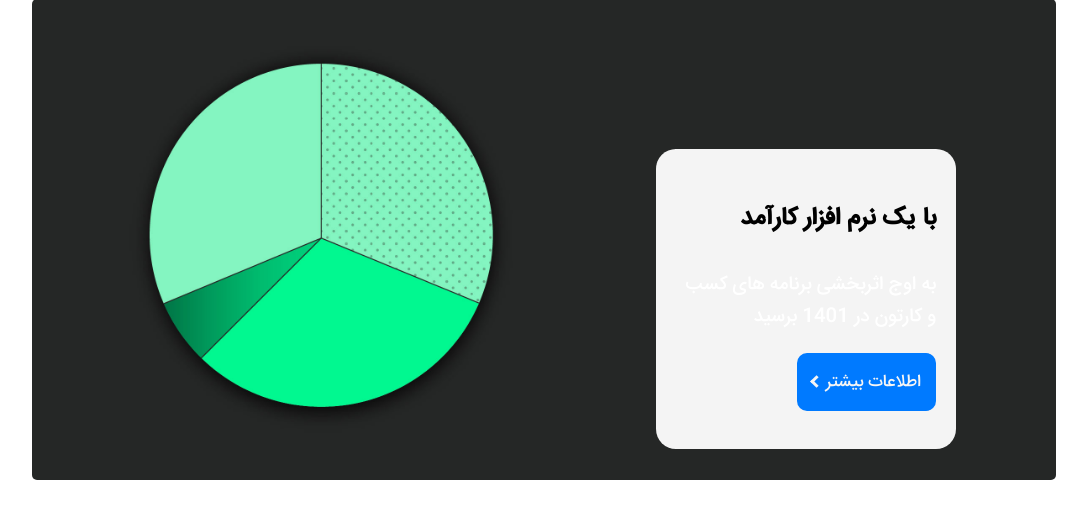
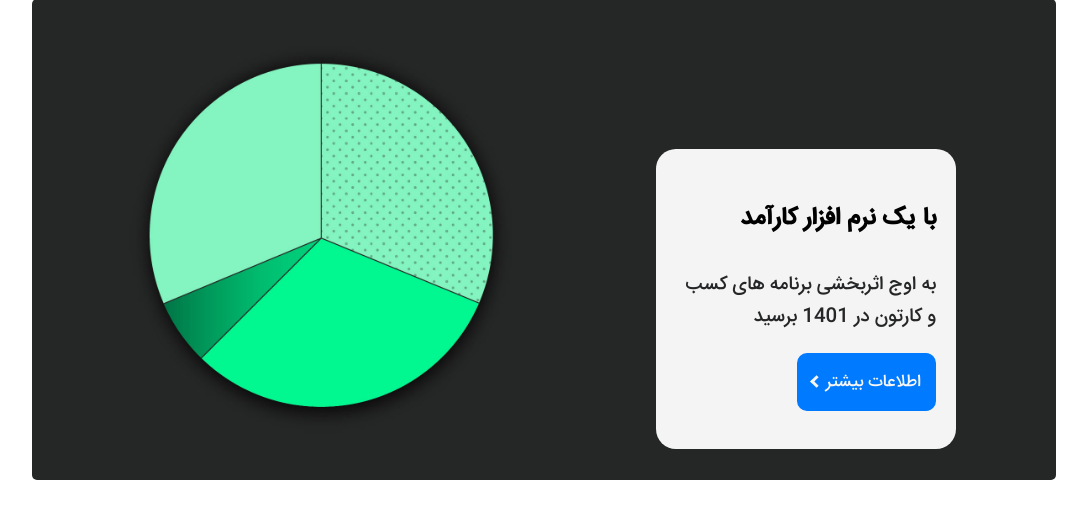
Before and after one commit to SiavashKaseb/MehrAvidClone, a PHP site: page / in a window 1280 px wide. Shown: the part 91-597 px from the top of the page, without its empty margins (88-1175 px from the left). Run offline with PHP 8.4, Linux system fonts and the light colour scheme.

Commit message:
title color fixed

```diff
--- a/index.html
+++ b/index.html
@@ -177,7 +177,7 @@
             <img src="./images/banner1.jpg" alt="banner one">
             <div class="box-banner1">
                 <h2>با یک نرم افزار کارآمد</h2>
-                <p>به اوج اثربخشی برنامه های کسب و کارتون در 1401 برسید</p>
+                <p class="textTitle">به اوج اثربخشی برنامه های کسب و کارتون در 1401 برسید</p>
                 <button>
                     <a href="#">اطلاعات بیشتر <i class="arrowLeft Left"></i></a>
                 </button>
--- a/stylesheets/style.css
+++ b/stylesheets/style.css
@@ -803,3 +803,7 @@ footer {
 .copyright{
   direction: ltr;
 }
+
+.textTitle{
+  color: #252627;
+}
```
